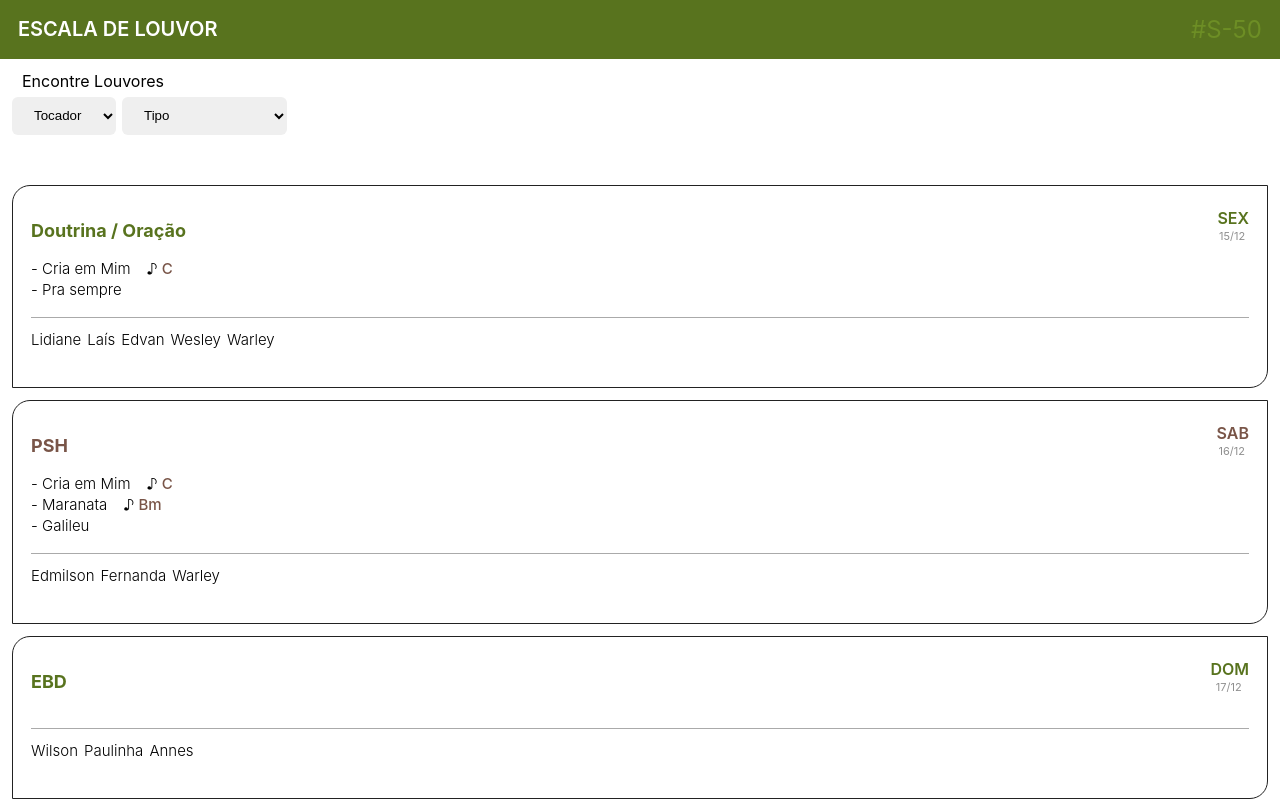
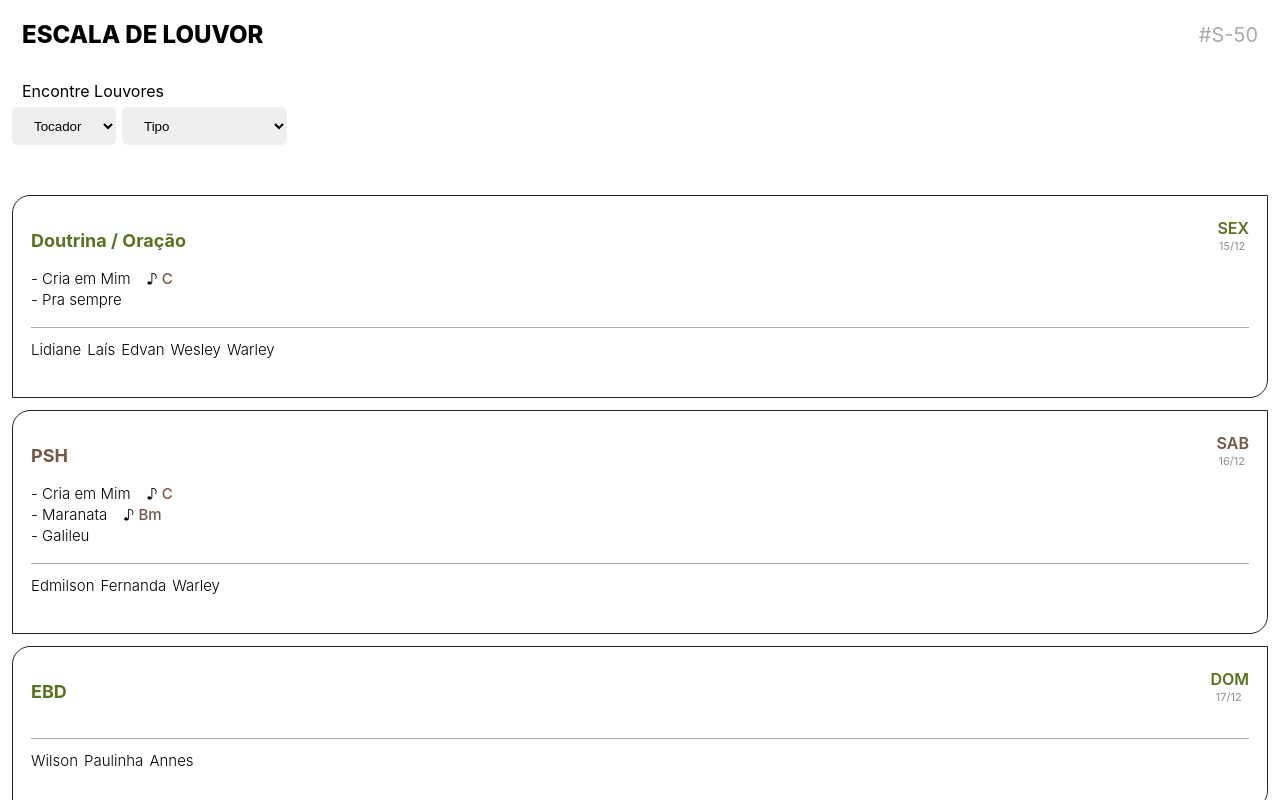
Before and after one commit to hupernikomen/scalepraise, a React (Create React App) app: page / in a window 1280 px wide. Shown: the top 800 px of the page. Built offline with nearby package versions, Linux system fonts and the light colour scheme.

Commit message:
Postagem

```diff
--- a/src/App.js
+++ b/src/App.js
@@ -212,9 +212,9 @@ export default function App() {
 
   return (
     <div>
-      <div style={{ backgroundColor: '#58731e', display: 'flex', alignItems: 'center', justifyContent: 'space-between', padding: '4px 18px' }}>
-        <h1 style={{ fontSize: 20, fontWeight: 600, color: '#fff' }}>ESCALA DE LOUVOR</h1>
-        <span style={{ fontSize: 24, color: '#6d8e25' }}>#S-{posicaoLouvor}</span>
+      <div style={{ backgroundColor: '#fff', display: 'flex', alignItems: 'center', justifyContent: 'space-between', padding: '4px 22px' }}>
+        <h1 style={{ fontSize: 24, fontWeight: 800, color: '#000' }}>ESCALA DE LOUVOR</h1>
+        <span style={{ fontSize: 20, color: '#aaa' }}>#S-{posicaoLouvor}</span>
       </div>
       <div style={{ padding: 12 }}>
         <div style={{ marginBottom: 50 }}>
```
